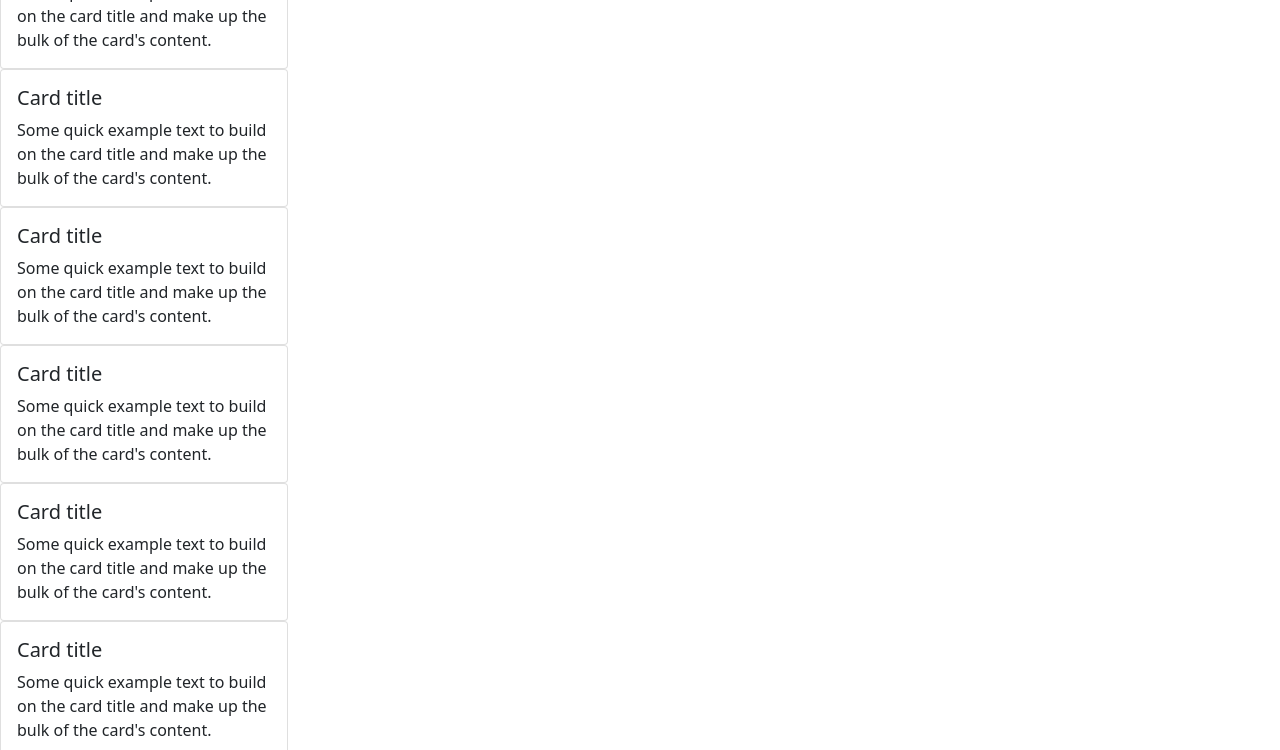
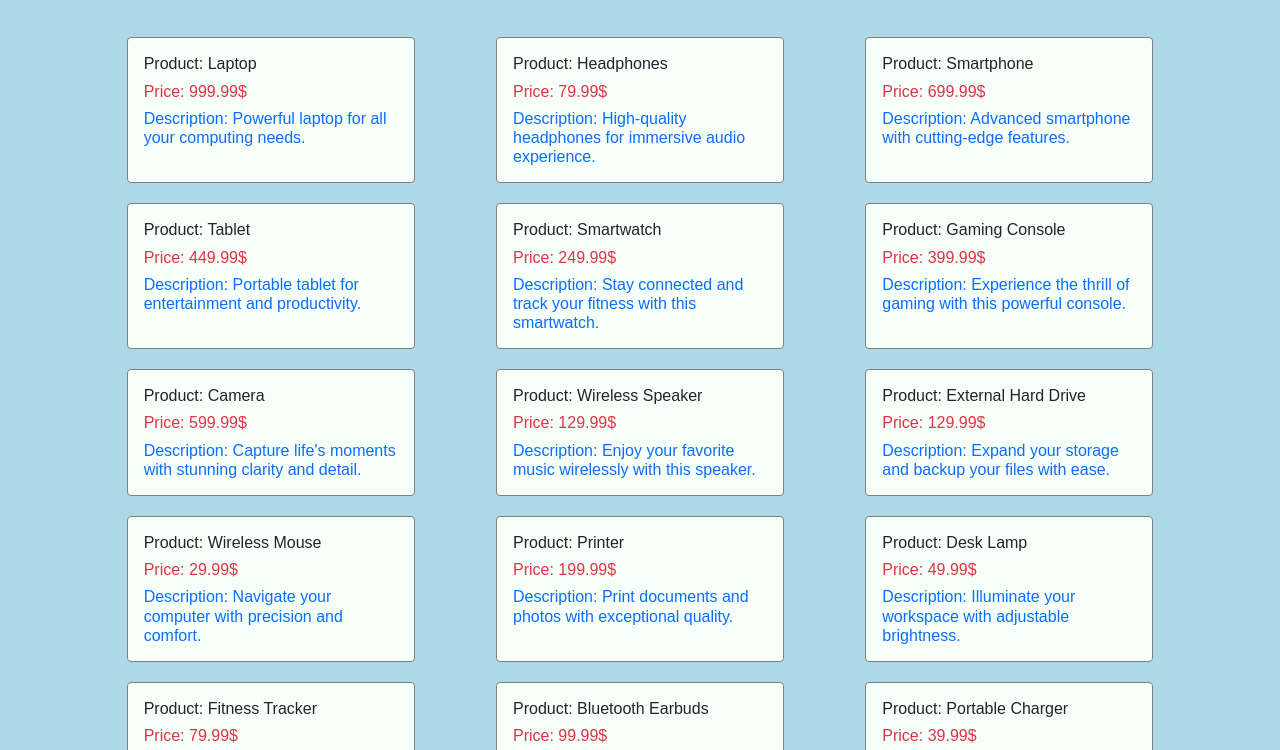
Before and after one commit to Asharkhan468/Objects-Assignment, a plain HTML site: page index.html in a window 1280 px wide. Shown: the part 69-819 px from the top of the page. Drawn offline with nearby package versions, Linux system fonts and the light colour scheme.

Commit message:
Object render asssignment

```diff
--- a/app.js
+++ b/app.js
@@ -113,10 +113,11 @@ let div = document.querySelector("#div");
 
 
 for(i=0 ; i<products.length ; i++){
-    div.innerHTML += `<div class="card d-flex" style="width: 18rem;">
+    div.innerHTML += `<div class="card cards" style="width: 18rem;">
   <div class="card-body">
-    <h5 class="card-title">Card title</h5>
-    <p class="card-text">Some quick example text to build on the card title and make up the bulk of the card's content.</p>
+    <h6 class="card-title text-dark">Product: ${products[i].name}</h6>
+    <h6 class="card-title text-danger">Price: ${products[i].price}$</h6>
+    <h6 class="card-text text-primary">Description: ${products[i].description}</h6>
   </div>
 </div>`;
 }
--- a/index.html
+++ b/index.html
@@ -7,9 +7,12 @@
     <link href="https://cdn.jsdelivr.net/npm/bootstrap@5.0.2/dist/css/bootstrap.min.css" rel="stylesheet" integrity="sha384-EVSTQN3/azprG1Anm3QDgpJLIm9Nao0Yz1ztcQTwFspd3yD65VohhpuuCOmLASjC" crossorigin="anonymous">
     <link rel="stylesheet" href="style.css">
 </head>
-<body>
+<body class="bg-blue">
 
-    <div id="div"></div>
+    <h2 class="text-dark text-center mt-3">OBJECT ARRAY RENDERING</h2>
+
+    <div id="div" class="d-flex container p-3 justify-content-around flex-wrap mt-3">
+    </div>
 
 
     <script src="app.js"></script>
--- a/style.css
+++ b/style.css
@@ -2,9 +2,16 @@
     padding: 0;
     margin: 0;
     box-sizing: border-box;
+    font: 1em sans-serif;
 }
 
 
 .cards{
-    display: flex;
+    margin-top: 20px;
+    border: 1px solid gray;
+    background-color: #f7fffb;
 }
+
+.bg-blue{
+    background-color: lightblue;
+}
```
